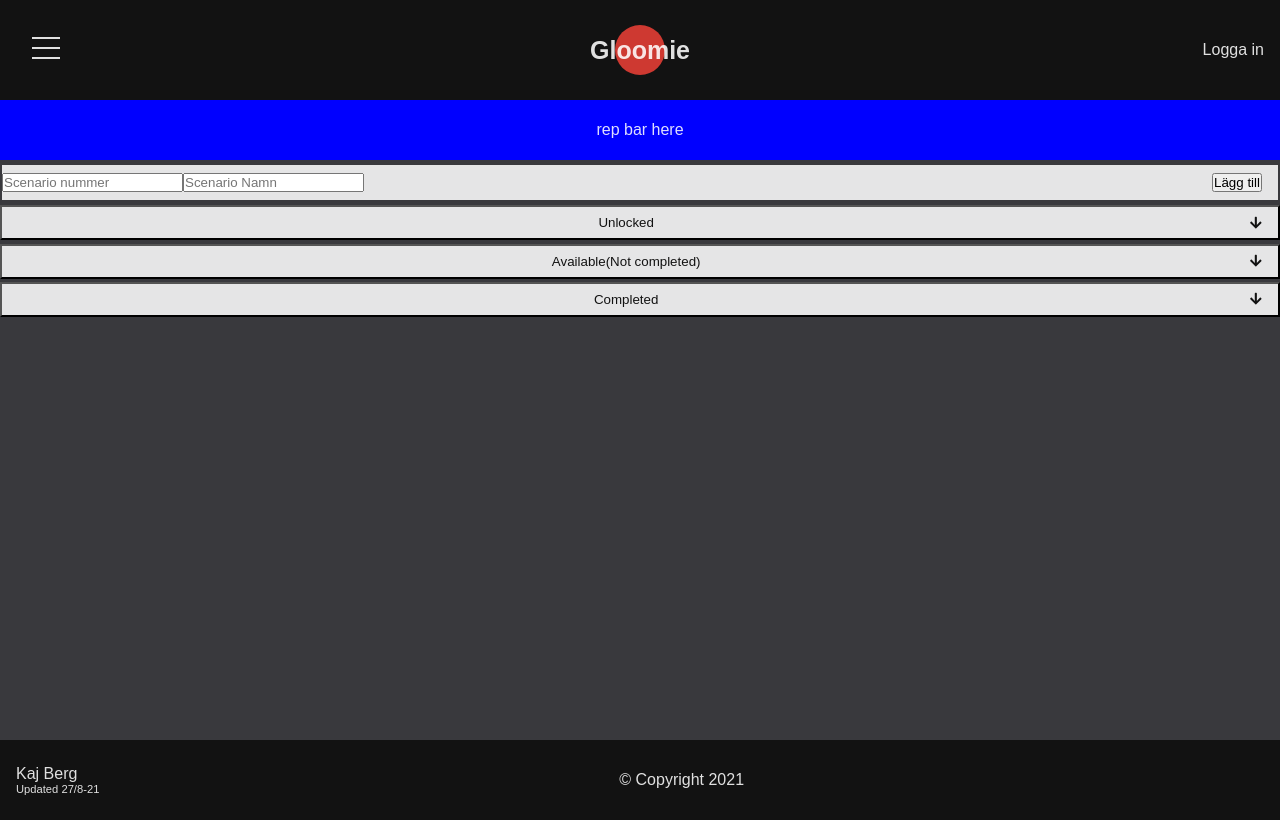
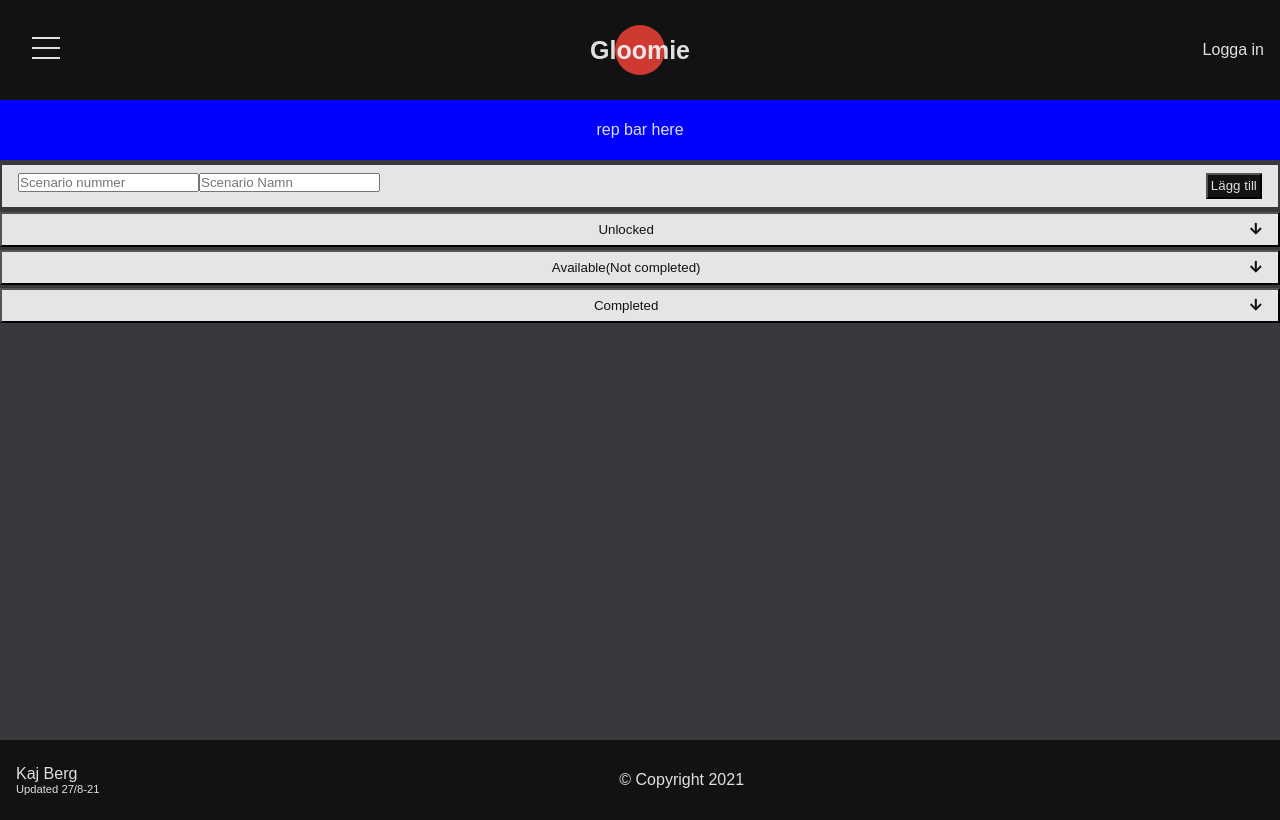
Before and after one commit to kajberg84/gloomhaven-client, a React (Create React App) app: page /gloom in a window 1280 px wide. Built offline with nearby package versions, Linux system fonts and the light colour scheme; sample sign-in values are in the browser's storage.

Commit message:
done button done

```diff
--- a/src/Utility.css
+++ b/src/Utility.css
@@ -11,10 +11,20 @@
   margin: 1rem 1rem 0;
 }
 
+
 .mb10{
   margin-bottom: 1rem;
 }
 
+.mr10 {
+  margin-right: 1rem;
+}
+
+.ml10 {
+  margin-left: 1rem;
+}
+
+/* font */
 .text-cen{
   text-align: center;
 }
@@ -62,3 +72,9 @@ color:var(--text-white-color);
 .link-text {
   color:blue;
 }
+
+.small-button {
+  background-color: var(--primary-color);
+  color: var(--text-white-color );
+  padding: 0.2rem;
+}
--- a/src/components/pages/gloom/Gloom.css
+++ b/src/components/pages/gloom/Gloom.css
@@ -48,7 +48,3 @@
   border:2px solid var(--bgc-color);
   justify-content: space-between;
 }
-
-.button-right {
-  margin-right: 1rem;
-}
--- a/src/components/pages/gloom/Gloom.js
+++ b/src/components/pages/gloom/Gloom.js
@@ -146,7 +146,7 @@ const Gloom = () => {
       <div className="location">
         {/* Form for adding*/}
         <form onSubmit={handleSubmitLocation} className="location-form-wrapper">
-          <div>
+          <div className="ml10">
             <input
               type="text"
               onChange={(e) => setLocationNumber(e.target.value)}
@@ -161,7 +161,7 @@ const Gloom = () => {
             />
           </div>
 
-          <button type="submit" className="button-right">
+          <button type="submit" className="mr10 small-button">
             Lägg till
           </button>
         </form>
--- a/src/components/ui/buttonSmall/ButtonSmall.css
+++ /dev/null
@@ -1,5 +0,0 @@
-.smallbutton {
-    background-color: var(--primary-color);
-    color: var(--text-white-color );
-    padding: 0.2rem;
-}
--- a/src/components/ui/buttonlocation/LocationButton.js
+++ b/src/components/ui/buttonlocation/LocationButton.js
@@ -14,7 +14,7 @@ const LocationButton = (props) => {
   >
     <p> </p>
     <p className="button-text">{buttonName}</p>
-    <p className="button-right"> {arrowDown} </p>
+    <p className="mr10"> {arrowDown} </p>
   </button>
    );
 }
--- a/src/components/ui/quizlocation/QuizCard.js
+++ b/src/components/ui/quizlocation/QuizCard.js
@@ -1,5 +1,4 @@
 import "./QuizCard.css"
-// import ButtonSmall from "../buttonSmall/ButtonSmall";
 
 const QuizCard = (props) => {
   const { locationnumber, locationname, id, changecomp } = props;
@@ -7,11 +6,10 @@ const QuizCard = (props) => {
   return (
     <div className="location-wrapper">
       <div className="location-info-wrapper">
-        <p>
+        <p className="ml10">
           #{locationnumber} {locationname}
         </p>
-        <button onClick={() => changecomp(id)} className="small-button">
-          {/* <ButtonSmall /> */}
+        <button onClick={() => changecomp(id)} className="small-button mr10">
           Done
         </button>
       </div>
```
Also changed, not shown: src/components/ui/buttonSmall/ButtonSmall.js (deleted, +0 -10 lines), src/components/ui/quizlocation/QuizCard.css (line endings or trailing spaces).
